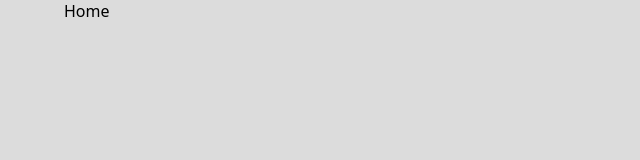
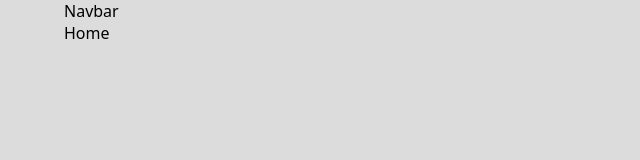
Before and after one commit to capa026/ecommerce, a React (Vite) app in the folder client/: page / in a window 1280 px wide. Shown: the top 160 px of the page, without its empty margins (0-640 px from the left). Built offline with nearby package versions, Linux system fonts and the light colour scheme.

Commit message:
Navbar won't be displayed on the login and register pages

```diff
--- a/client/src/App.jsx
+++ b/client/src/App.jsx
@@ -4,11 +4,13 @@ import { Register, Login, Home, Profile } from "./routes";
 import { AuthProvider } from "./context/AuthContext";
 import CreateProduct from "./routes/CreateProduct";
 import ProtectedRoute from "./ProtectedRoute";
+import Navbar from "./components/Navbar";
 const App = () => {
   return (
     <AuthProvider>
       <BrowserRouter>
         <Container>
+          <Navbar />
           <Routes>
             <Route path="/" element={<Home />} />
             <Route path="/login" element={<Login />} />
--- /dev/null
+++ b/client/src/components/Navbar.jsx
@@ -0,0 +1,12 @@
+import { useLocation } from "react-router-dom";
+import { useAuth } from "../context/AuthContext";
+
+const Navbar = () => {
+  const location = useLocation();
+
+  if (location.pathname === "/login" || location.pathname === "/register")
+    return;
+
+  return <div>Navbar</div>;
+};
+export default Navbar;
```
